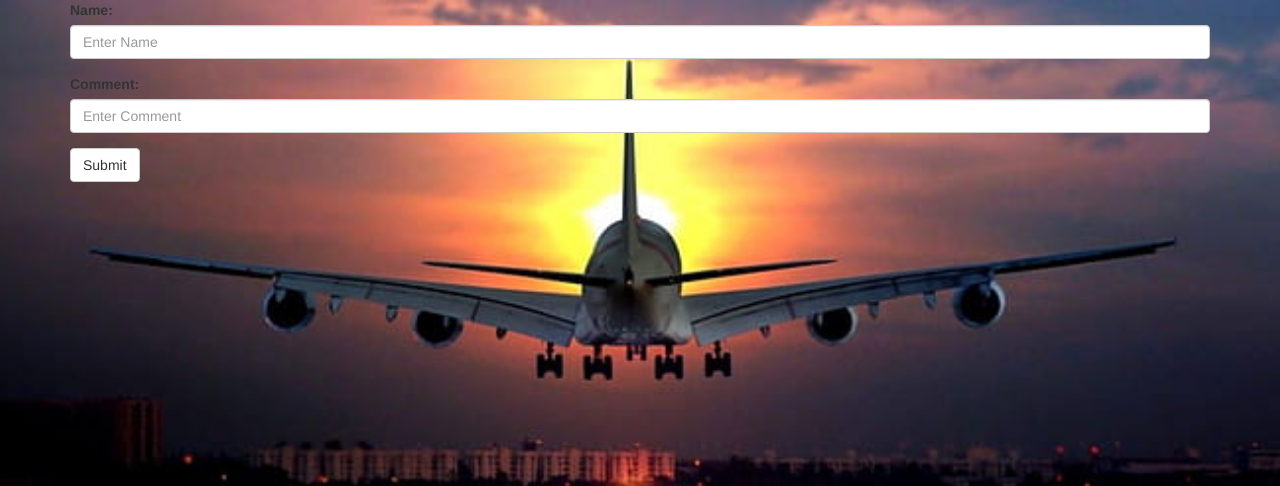
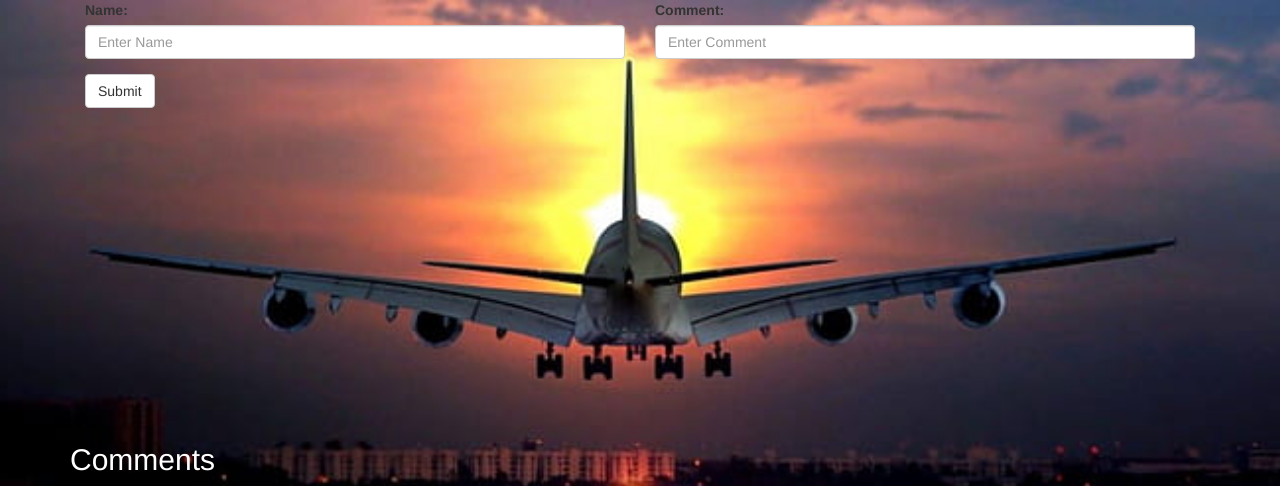
Before and after one commit to madhusudhanrao-ppm/code-assets, a PHP site: page / in a window 1280 px wide. Shown: the top 486 px of the page. Run offline with PHP 8.4, Linux system fonts and the light colour scheme; data that the repository does not hold is empty.

Commit message:
Update index.php

```diff
--- a/PHP/index.php
+++ b/PHP/index.php
@@ -71,15 +71,19 @@ else
     ?>
     <div class="container">
     <form method="post">
-        <div class="form-group">
+        <div class="col-md-6 form-group">
+
             <label for="Name">Name:</label>
             <input type="text" class="form-control" id="guestname" placeholder="Enter Name" name="guestname" value="<?php echo $guestname;?>" required=true>
-        </div>
-        <div class="form-group">
+       </div>
+       <div class="col-md-6 form-group">
             <label for="pwd">Comment:</label>
             <input type="text" class="form-control" id="comment" placeholder="Enter Comment" name="comment" value="<?php echo $comment;?>" required=true>
+
         </div>
+        <div class="col-md-6 form-group">
         <button type="submit" class="btn btn-default">Submit</button>
+        </div>
     </form>
     </div>
     <?php
```
